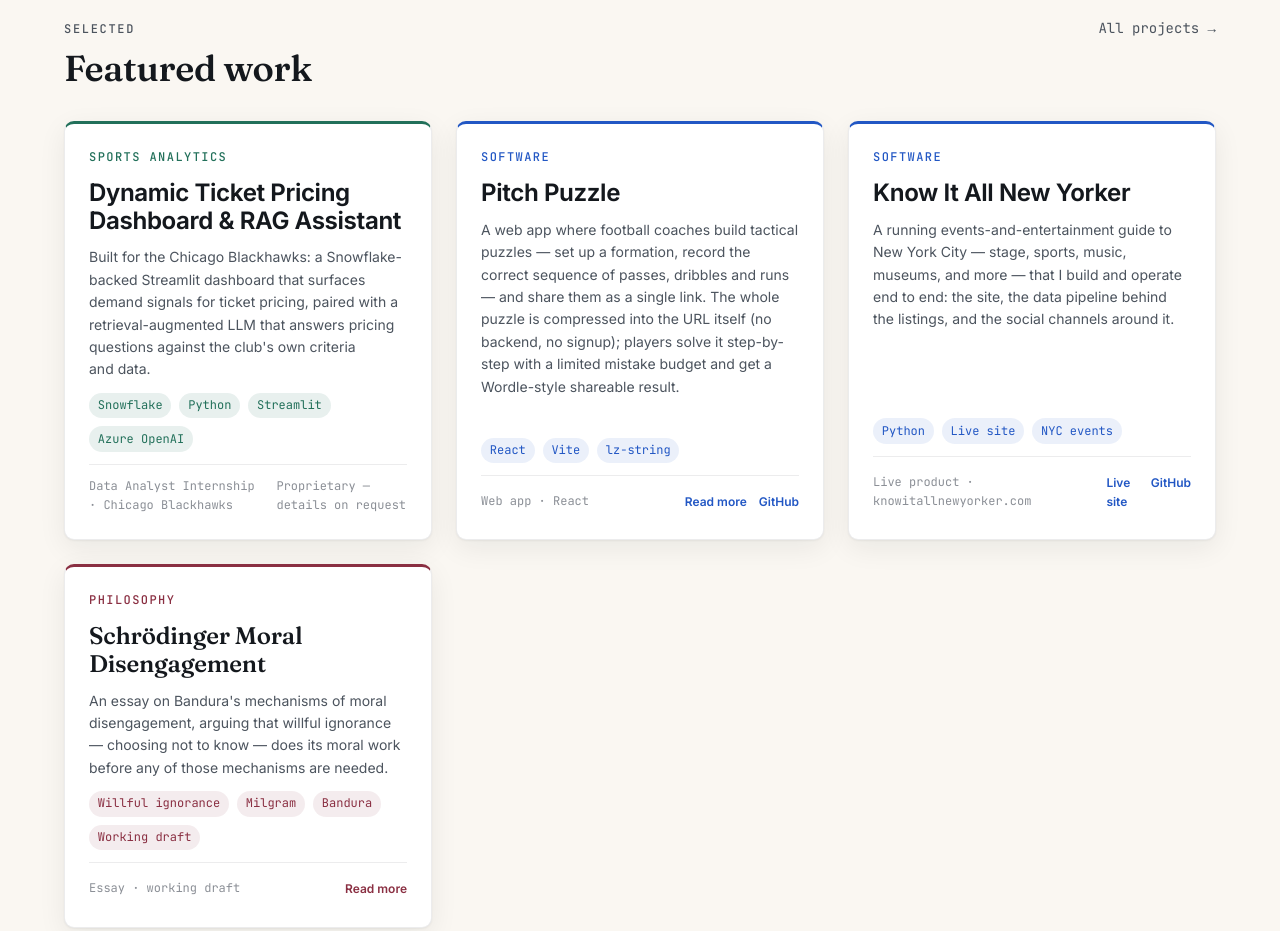
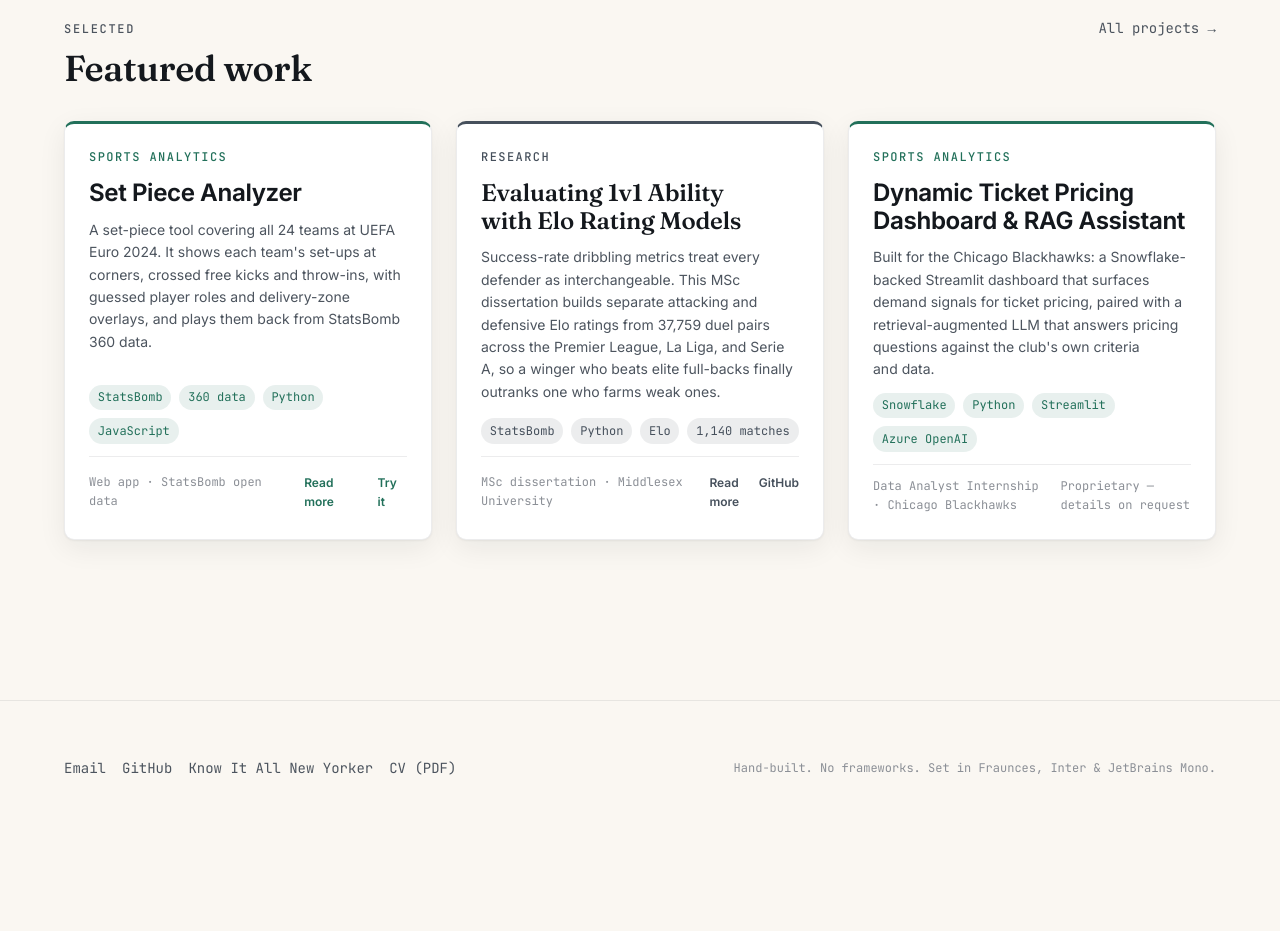
Before and after one commit to BenDormody/BenDormody.github.io, a plain HTML site: page index.html in a window 1280 px wide. Shown: the part 2560-3491 px from the top of the page. After the commit the page ends 3396 px from the top, so only its background shows below. Drawn offline with Linux system fonts and the light colour scheme.

Commit message:
Add Poké-0 card and change featured projects
Poké-0 joins the Software cards with a fan-project note. The home page now
features Set Piece Analyzer, the Elo dissertation and the Blackhawks work.

Co-Authored-By: Claude Fable 5.2 <noreply@anthropic.com>

```diff
--- a/assets/css/components.css
+++ b/assets/css/components.css
@@ -203,6 +203,11 @@
   font-size: var(--text-sm);
   color: var(--ink-soft);
   flex-grow: 1;
+}
+
+.card__note {
+  font-size: var(--text-xs);
+  color: var(--ink-faint);
 }
 
 .card__chips {
--- a/assets/js/cards.js
+++ b/assets/js/cards.js
@@ -66,6 +66,7 @@
         </div>
         <h3 class="card__title">${title}</h3>
         <p class="card__overview">${esc(p.overview)}</p>
+        ${p.note ? `<p class="card__note">${esc(p.note)}</p>` : ""}
         <div class="card__chips">${p.tags.map((t) => `<span class="chip">${esc(t)}</span>`).join("")}</div>
         <div class="card__footer">
           <span class="card__outcome">${esc(p.outcome)}</span>
--- a/assets/js/data.js
+++ b/assets/js/data.js
@@ -9,6 +9,8 @@
    proprietary: true — renders a "details on request" note instead of repo
    career: true — built during a professional role (club/team/firm)
    skills: normalized skill names used by the work-page skill filter
+   note: a line shown under the overview (e.g. a fan-project disclaimer)
+   home page: add the id to FEATURED_IDS at the bottom
    ============================================================ */
 
 const CATEGORY_META = {
@@ -70,7 +72,6 @@ const PROJECTS = [
     proprietary: true,
     duel: false,
     links: {},
-    featured: true,
   },
   {
     id: "westham-setpiece",
@@ -156,7 +157,21 @@ const PROJECTS = [
       page: "work/pitch-puzzle/",
       repo: "https://github.com/BenDormody/daily-football-puzzle",
     },
-    featured: true,
+  },
+  {
+    id: "poke-0",
+    title: "Pok\u00e9-0",
+    category: "software",
+    career: false,
+    skills: ["JavaScript", "HTML/CSS", "Python"],
+    tags: ["JavaScript", "Simulation", "Live site"],
+    overview:
+      "A draft-and-simulate game in basketball, football and soccer, modelled on 82-0. The engine turns each Pok\u00e9mon's base stats and height into sport skills, rates it at every position, and scores a team on its lineup and its weakest skill, so a player out of position costs the team. League difficulty is set from simulated drafts.",
+    note: "Fan project. Not affiliated with Nintendo, Game Freak, or The Pok\u00e9mon Company. Data and sprites from Pok\u00e9API.",
+    outcome: "Live game \u00b7 poke-0.com",
+    links: {
+      live: "https://poke-0.com",
+    },
   },
   {
     id: "knowitall",
@@ -172,7 +187,6 @@ const PROJECTS = [
       live: "https://knowitallnewyorker.com",
       repo: "https://github.com/BenDormody/KnowItAllNewYork",
     },
-    featured: true,
   },
   {
     id: "filmranker",
@@ -228,7 +242,6 @@ const PROJECTS = [
       "An essay on Bandura's mechanisms of moral disengagement, arguing that willful ignorance — choosing not to know — does its moral work before any of those mechanisms are needed.",
     outcome: "Essay · working draft",
     links: { page: "writing/schrodinger-moral-disengagement/" },
-    featured: true,
   },
   {
     id: "defecting-paper",
@@ -246,8 +259,7 @@ const PROJECTS = [
 
 /* Featured order on the home page */
 const FEATURED_IDS = [
+  "set-piece-analyzer",
+  "elo-dissertation",
   "blackhawks-pricing",
-  "pitch-puzzle",
-  "knowitall",
-  "schrodinger-essay",
 ];
--- a/index.html
+++ b/index.html
@@ -291,21 +291,16 @@
             <noscript>
               <ul>
                 <li>
-                  Dynamic Ticket Pricing Dashboard — Chicago Blackhawks
-                  (proprietary)
+                  <a href="work/set-piece-analyzer/">Set Piece Analyzer</a>
                 </li>
                 <li>
-                  <a href="work/pitch-puzzle/">Pitch Puzzle</a>
-                </li>
-                <li>
-                  <a href="https://knowitallnewyorker.com"
-                    >Know It All New Yorker</a
+                  <a href="research/elo-dissertation/"
+                    >Evaluating 1v1 Ability with Elo Rating Models</a
                   >
                 </li>
                 <li>
-                  <a href="writing/schrodinger-moral-disengagement/"
-                    >Schrödinger Moral Disengagement</a
-                  >
+                  Dynamic Ticket Pricing Dashboard — Chicago Blackhawks
+                  (proprietary)
                 </li>
               </ul>
             </noscript>
```
